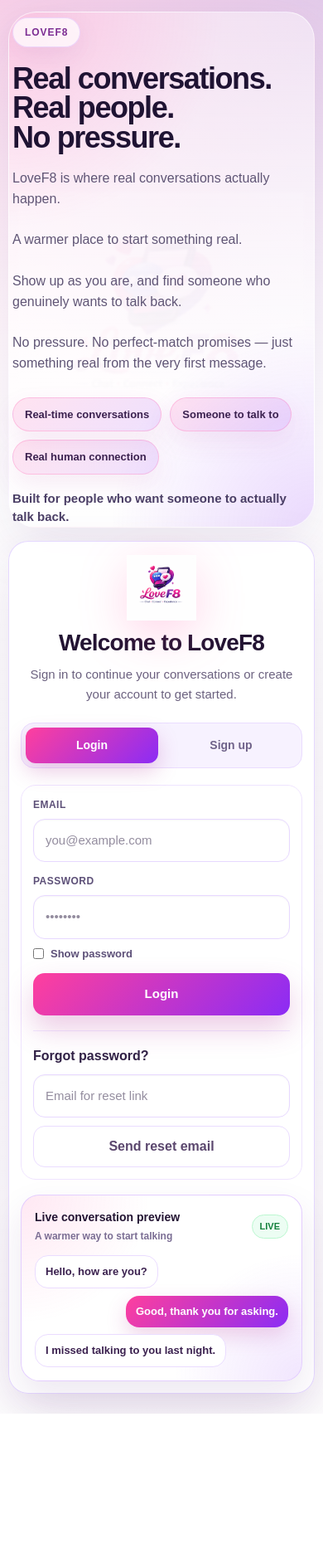
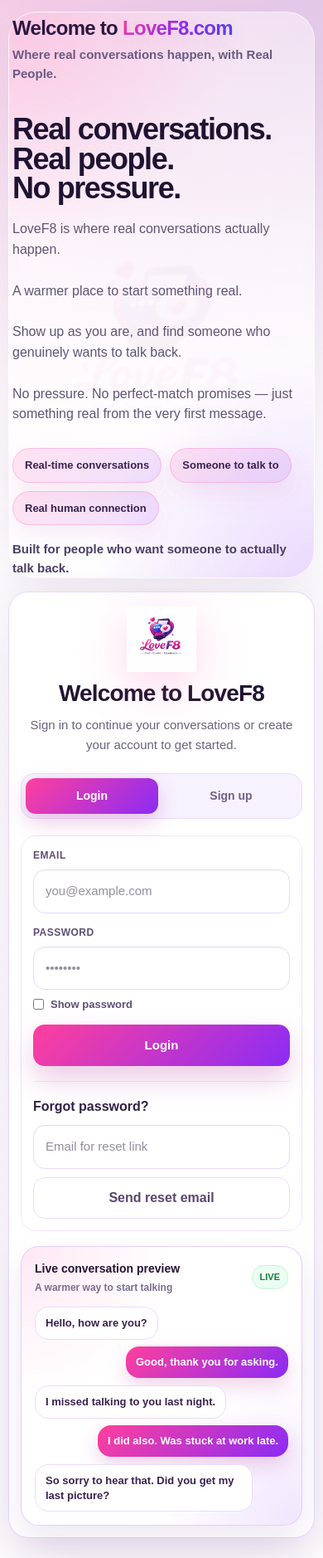
Before and after one commit to hifromtll/lovef8, a Next.js app: page /auth in a window 390 px wide. Shown: the whole page at 83% size. Before the commit the page ends 1704 px from the top, so only its background shows below. Built offline with nearby package versions, Linux system fonts and the light colour scheme; no server answers.

Commit message:
mobile UI polish

```diff
--- a/app/auth/page.tsx
+++ b/app/auth/page.tsx
@@ -204,7 +204,14 @@ export default function AuthPage() {
       <div className="auth-shell">
         <div className="auth-grid">
           <section className="brand-panel">
-            <div className="brand-pill">LoveF8</div>
+            <div className="brand-intro">
+              <div className="brand-intro-title">
+                Welcome to <span>LoveF8.com</span>
+              </div>
+              <div className="brand-intro-subtitle">
+                Where real conversations happen, with Real People.
+              </div>
+            </div>
 
             <h1 className="brand-title">
               Real conversations.
@@ -429,6 +436,10 @@ export default function AuthPage() {
   </div>
 
   <div className="mini-message other mini-message-4">I missed talking to you last night.</div>
+  <div className="mini-message mine mini-message-5">I did also. Was stuck at work late.</div>
+  <div className="mini-message other mini-message-6">
+    So sorry to hear that. Did you get my last picture?
+  </div>
 </div>
             </div>
           </section>
@@ -468,6 +479,36 @@ export default function AuthPage() {
     rgba(255, 255, 255, 0.42);
   border: 1px solid rgba(255, 255, 255, 0.65);
   box-shadow: 0 24px 70px rgba(83, 34, 115, 0.10);
+}
+
+.brand-intro {
+  margin-bottom: 18px;
+}
+
+.brand-intro-title {
+  font-size: clamp(24px, 3vw, 34px);
+  line-height: 1.1;
+  font-weight: 900;
+  letter-spacing: -0.03em;
+  color: #2b1841;
+}
+
+.brand-intro-title span {
+  background: linear-gradient(135deg, #ff3f9d 0%, #8b2cf5 55%, #4f46e5 100%);
+  -webkit-background-clip: text;
+  -webkit-text-fill-color: transparent;
+  background-clip: text;
+  color: transparent;
+  text-shadow: 0 10px 24px rgba(181, 55, 154, 0.14);
+}
+
+.brand-intro-subtitle {
+  margin-top: 8px;
+  max-width: 540px;
+  font-size: 15px;
+  line-height: 1.5;
+  font-weight: 700;
+  color: #6a5a82;
 }
 
         .brand-pill {
@@ -695,6 +736,14 @@ export default function AuthPage() {
 
 .mini-message-4 {
   animation: miniMessageIn 0.45s ease-out 3.1s both;
+}
+
+.mini-message-5 {
+  animation: miniMessageIn 0.45s ease-out 3.8s both;
+}
+
+.mini-message-6 {
+  animation: miniMessageIn 0.45s ease-out 4.5s both;
 }
 
 .mini-typing {
```
Lines whose indentation alone changed are shown as unchanged.
